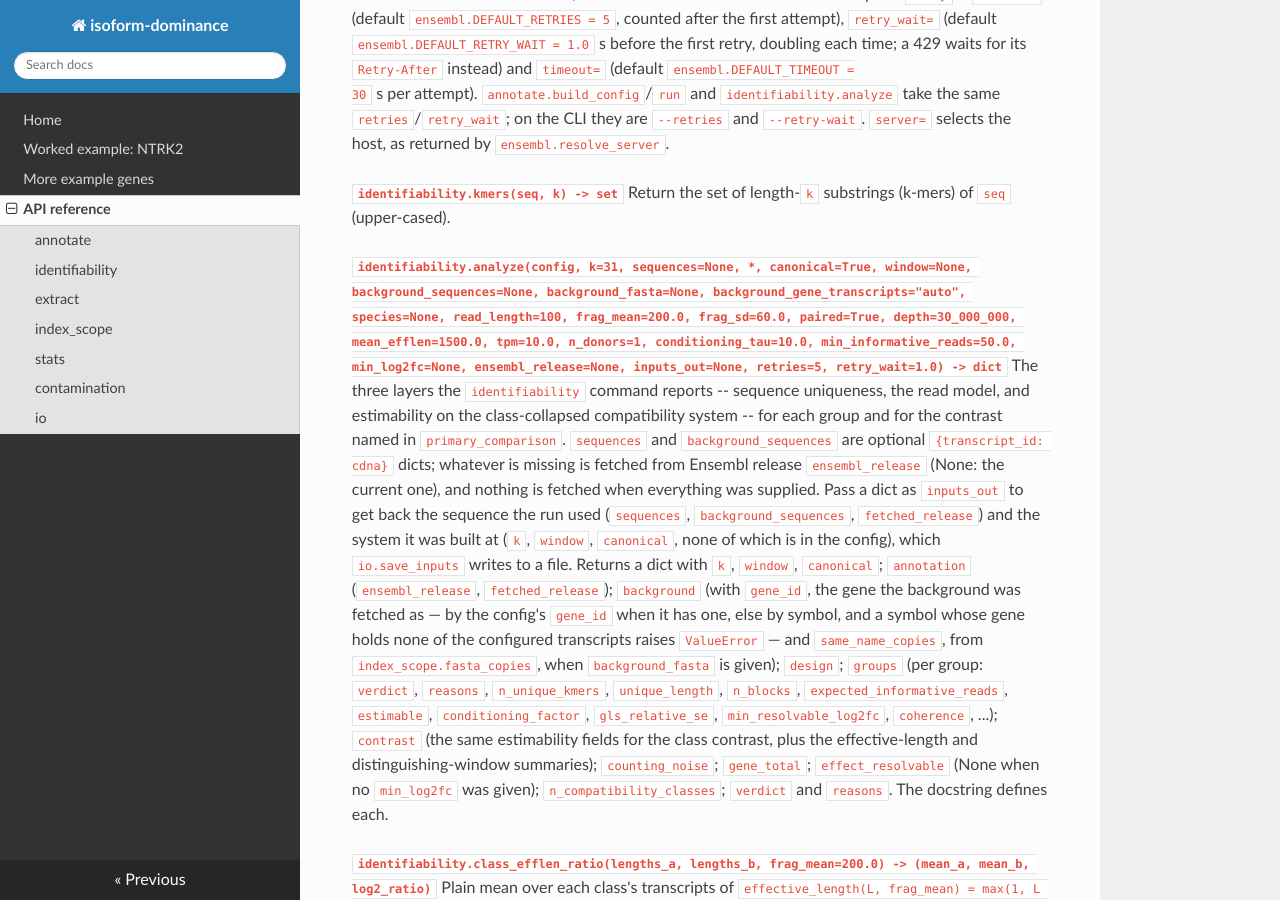
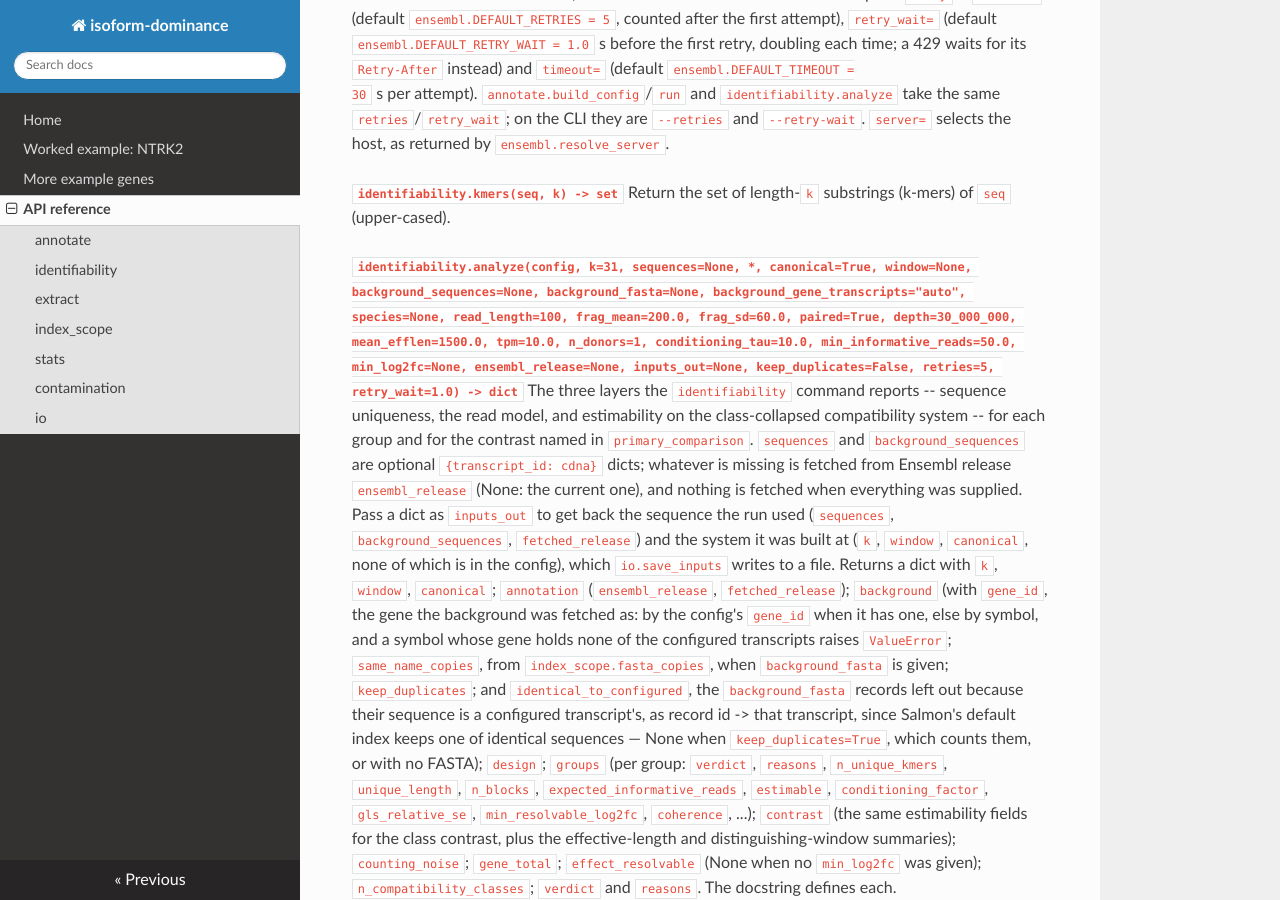
Before and after one commit to charliekim97/isoform-dominance-pipeline, an MkDocs documentation site: the page built from docs/api.md, in a window 1280 px wide and 900 px high, scrolled down 3170 px. Built offline with MkDocs 1.6.1, drawn with Linux system fonts in a browser that asks for light colours; nearby versions of some CDN libraries; some of the changed text lies outside the part shown.

Commit message:
docs: identical sequences in a background FASTA, and --keep-duplicates
The README's "Pass --background-fasta" note says that a record with the sequence of a
configured transcript is not counted, because Salmon's default index keeps one of
identical sequences, and that --keep-duplicates is for an index built with
--keepDuplicates. docs/api.md gives analyze's keep_duplicates and
background.identical_to_configured, and keep_duplicates in saved inputs.

CHANGELOG [Unreleased] records the fix with the real-data result. Against the whole
GENCODE v50 reference-chromosome transcripts.fa, the CD99 config of the chrX gene now has
615 and 2,546 unique k-mers and is identifiable; with --keep-duplicates, and with the code
before this change, it has none and is weakly_identifiable. LEPR's example config gives
the same answer both ways. paper.md is not touched.

Closes #10

```diff
--- a/docs/api.md
+++ b/docs/api.md
@@ -122,7 +122,7 @@ selects the host, as returned by `ensembl.resolve_server`.
 **`identifiability.kmers(seq, k) -> set`**
 Return the set of length-`k` substrings (k-mers) of `seq` (upper-cased).
 
-**`identifiability.analyze(config, k=31, sequences=None, *, canonical=True, window=None, background_sequences=None, background_fasta=None, background_gene_transcripts="auto", species=None, read_length=100, frag_mean=200.0, frag_sd=60.0, paired=True, depth=30_000_000, mean_efflen=1500.0, tpm=10.0, n_donors=1, conditioning_tau=10.0, min_informative_reads=50.0, min_log2fc=None, ensembl_release=None, inputs_out=None, retries=5, retry_wait=1.0) -> dict`**
+**`identifiability.analyze(config, k=31, sequences=None, *, canonical=True, window=None, background_sequences=None, background_fasta=None, background_gene_transcripts="auto", species=None, read_length=100, frag_mean=200.0, frag_sd=60.0, paired=True, depth=30_000_000, mean_efflen=1500.0, tpm=10.0, n_donors=1, conditioning_tau=10.0, min_informative_reads=50.0, min_log2fc=None, ensembl_release=None, inputs_out=None, keep_duplicates=False, retries=5, retry_wait=1.0) -> dict`**
 The three layers the `identifiability` command reports -- sequence uniqueness, the read
 model, and estimability on the class-collapsed compatibility system -- for each group and
 for the contrast named in `primary_comparison`. `sequences` and `background_sequences`
@@ -132,7 +132,7 @@ was supplied. Pass a dict as `inputs_out` to get back the sequence the run used
 (`sequences`, `background_sequences`, `fetched_release`) and the system it was built at
 (`k`, `window`, `canonical`, none of which is in the config), which `io.save_inputs`
 writes to a file. Returns a dict with `k`, `window`, `canonical`; `annotation`
-(`ensembl_release`, `fetched_release`); `background` (with `gene_id`, the gene the background was fetched as — by the config's `gene_id` when it has one, else by symbol, and a symbol whose gene holds none of the configured transcripts raises `ValueError` — and `same_name_copies`, from `index_scope.fasta_copies`, when `background_fasta` is given); `design`; `groups` (per group:
+(`ensembl_release`, `fetched_release`); `background` (with `gene_id`, the gene the background was fetched as: by the config's `gene_id` when it has one, else by symbol, and a symbol whose gene holds none of the configured transcripts raises `ValueError`; `same_name_copies`, from `index_scope.fasta_copies`, when `background_fasta` is given; `keep_duplicates`; and `identical_to_configured`, the `background_fasta` records left out because their sequence is a configured transcript's, as record id -> that transcript, since Salmon's default index keeps one of identical sequences — None when `keep_duplicates=True`, which counts them, or with no FASTA); `design`; `groups` (per group:
 `verdict`, `reasons`, `n_unique_kmers`, `unique_length`, `n_blocks`,
 `expected_informative_reads`, `estimable`, `conditioning_factor`, `gls_relative_se`,
 `min_resolvable_log2fc`, `coherence`, ...); `contrast` (the same estimability fields for
@@ -243,8 +243,8 @@ TPM, per cohort (a control for whether a dominance signal is a cell-type artefac
 
 **`io.load_config(path, need_groups=True) -> dict`** — load a config JSON; `io.InputError` (a `ValueError`) if it is not JSON, not an object, or, unless `need_groups` is false, has no `groups` object.
 **`io.load_json(path, what) -> object`** — parse a JSON file; `io.InputError` naming `what` and the file if it is not JSON.
-**`io.save_inputs(path, captured, config, release, version, background_fasta=None) -> dict`** — write the sequence an `identifiability` run used (`captured`, from `analyze(..., inputs_out=...)`) with the release it came from, as `"format": "isoform-dominance/inputs/1"` (`io.INPUTS_FORMAT`). `analysis` records the `k`, `window` and `canonical` of the run, none of which the config holds. A `background_fasta` is recorded by path, size and SHA-256, not copied. `gene_id` is the gene the background was fetched as, or the config's `gene_id`. Backs `--save-inputs`.
-**`io.load_inputs(path) -> dict`** — read a file `save_inputs` wrote; `io.InputError` if it is not one, and for every field the caller goes on to read: `sequences` and `background_sequences` as objects of id to sequence, an `ensembl_release` that is a number or null, an `analysis` with integer `k` and `window` and boolean `canonical`, a `gene_id` that is a string or null, and a `background_fasta` that is null or has a path and a sha256. Which transcripts are a class and which are background is decided by the config the rerun is given, not by the saved grouping. Backs `--inputs`.
+**`io.save_inputs(path, captured, config, release, version, background_fasta=None) -> dict`** — write the sequence an `identifiability` run used (`captured`, from `analyze(..., inputs_out=...)`) with the release it came from, as `"format": "isoform-dominance/inputs/1"` (`io.INPUTS_FORMAT`). `analysis` records the `k`, `window`, `canonical` and `keep_duplicates` of the run, none of which the config holds. A `background_fasta` is recorded by path, size and SHA-256, not copied. `gene_id` is the gene the background was fetched as, or the config's `gene_id`. Backs `--save-inputs`.
+**`io.load_inputs(path) -> dict`** — read a file `save_inputs` wrote; `io.InputError` if it is not one, and for every field the caller goes on to read: `sequences` and `background_sequences` as objects of id to sequence, an `ensembl_release` that is a number or null, an `analysis` with integer `k` and `window` and boolean `canonical` (and `keep_duplicates`, when present), a `gene_id` that is a string or null, and a `background_fasta` that is null or has a path and a sha256. Which transcripts are a class and which are background is decided by the config the rerun is given, not by the saved grouping. Backs `--inputs`.
 **`io.file_sha256(path) -> str`** — hex SHA-256 of a file's bytes.
 **`io.transcript_to_group(groups) -> dict`** — invert `{group: [ENST...]}` to `{ENST(no version): group}`.
 **`io.load_sample_map(path) -> dict`** — read a `donor,condition[,SRR]` CSV to `{donor: condition}`.
```
Also changed, not shown: CHANGELOG.md (+21 -0 lines), README.md (+5 -1 lines).
